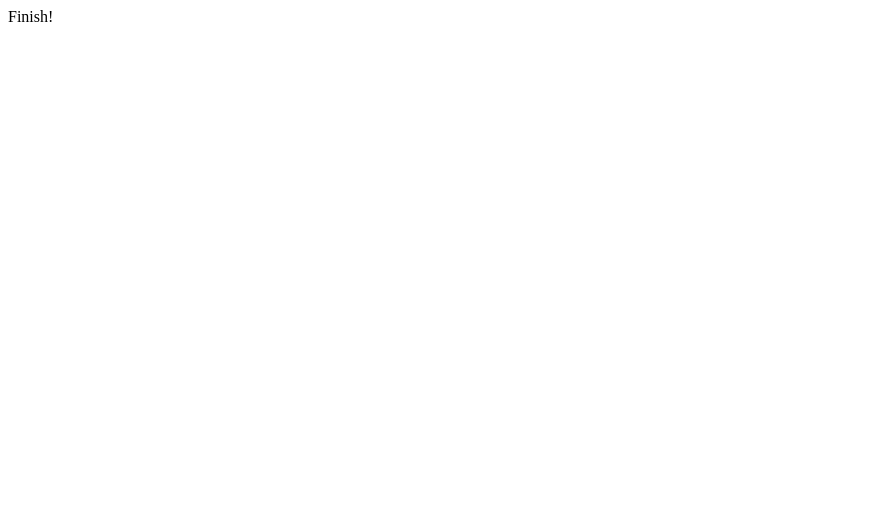
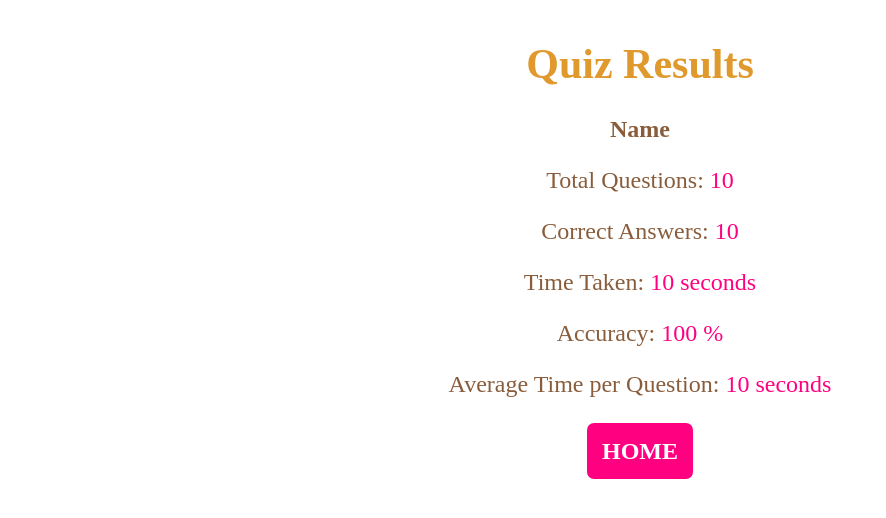
Before and after one commit to ErastKoliasa/quizzes, a React (Create React App) app: page /finish in a window 1280 px wide. Shown: the top 518 px of the page, without its empty margins (0-886 px from the left). Built offline with nearby package versions, Linux system fonts and the light colour scheme.

Commit message:
added styles to the "Finish page"

```diff
--- a/src/components/Finish/Finish.jsx
+++ b/src/components/Finish/Finish.jsx
@@ -1,8 +1,19 @@
-
+import { Link } from 'react-router-dom';
+import common from '../../common.module.css'
+import style from './Finish.module.css'
 const Finish = () => {
-    return(
-        <div>
-            Finish!
+    return (
+        <div className={common.content}>
+            <h1 className={common.title}>Quiz Results</h1>
+            <h3 className={`${common.additionalTitle} ${style.additionalTitle}`}>Name</h3>
+            <p className={`${common.text} ${style.text}`}>Total Questions: <span className={style.textDetails}>10</span></p>
+            <p className={`${common.text} ${style.text}`}>Correct Answers: <span className={style.textDetails}>10</span></p>
+            <p className={`${common.text} ${style.text}`}>Time Taken: <span className={style.textDetails}>10 seconds</span></p>
+            <p className={`${common.text} ${style.text}`}>Accuracy: <span className={style.textDetails}>100 %</span></p>
+            <p className={`${common.text} ${style.text}`}>Average Time per Question: <span className={style.textDetails}>10 seconds</span></p>
+            <div className={style.buttonHomeContainer}>
+                <Link className={style.buttonHome} to="/">HOME</Link>
+            </div>
         </div>
     )
 }
--- /dev/null
+++ b/src/components/Finish/Finish.module.css
@@ -0,0 +1,34 @@
+.textDetails {
+    color: #ff0081;
+}
+
+.buttonHomeContainer {
+    margin-top: 40px;
+}
+
+.buttonHome {
+    background-color: #ff0081;
+    border: none;
+    border-radius: 7px;
+    color: #fff;
+    font-weight: 600;
+    text-decoration: none;
+    padding: 10px;
+}
+
+.buttonHome:hover {
+    background-color: #fff;
+    box-shadow: 0px 0px 2px 2px #ff0081;
+    color: #ff0081;
+    cursor: pointer;
+}
+
+
+@media(min-width: 648px) {
+    .additionalTitle, .text, .buttonHome {
+        font-size: 24px;
+    }
+    .buttonHome {
+        padding: 15px;
+    }
+}
```
